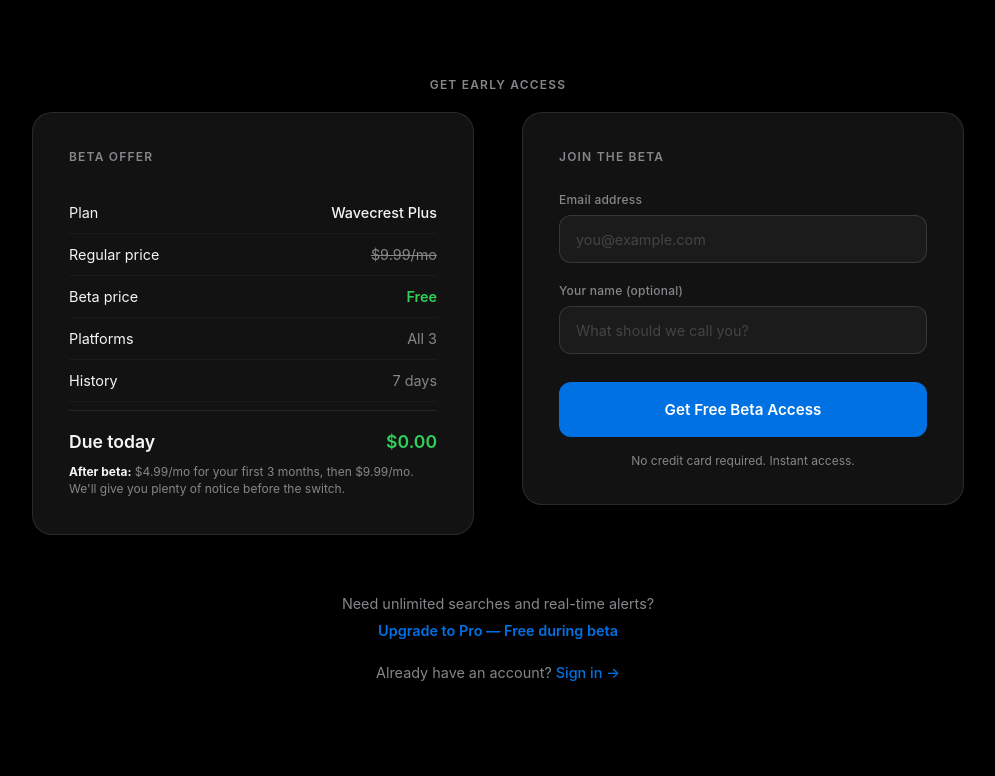
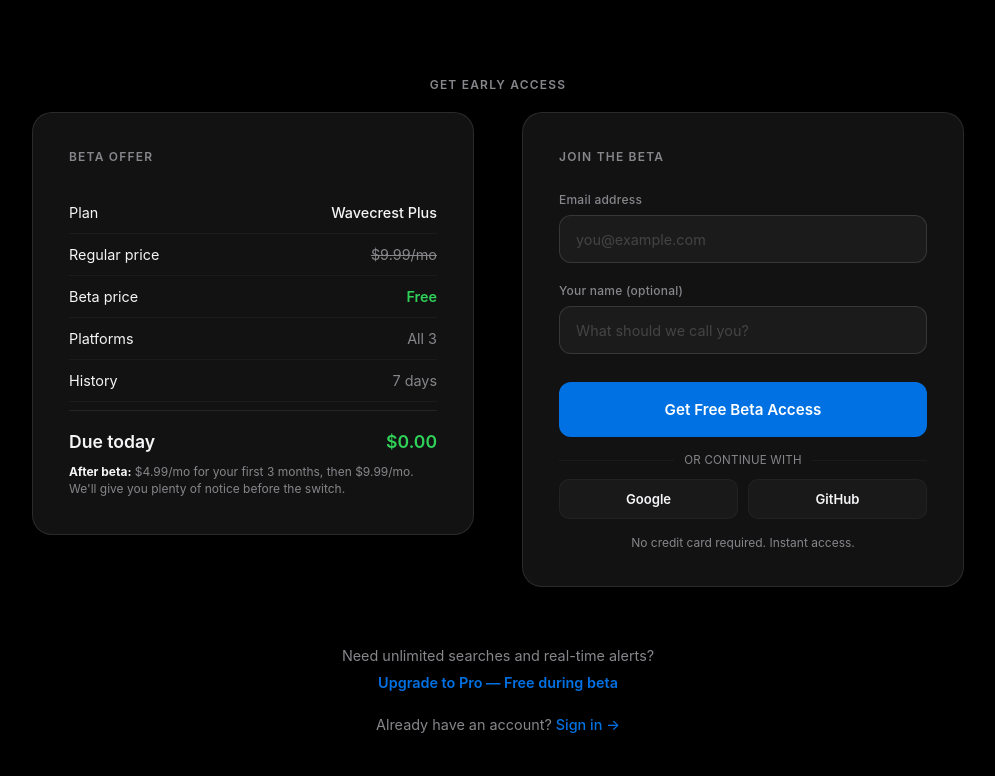
Before and after one commit to Xc00lcapyNovaX/Wavecrest-Pro, a website: page public/checkout-plus.html in a window 1280 px wide. Shown: the part 2089-2865 px from the top of the page, without its empty margins (142-1137 px from the left). Drawn offline with Linux system fonts and the light colour scheme.

```diff
--- a/public/checkout-plus.html
+++ b/public/checkout-plus.html
@@ -392,6 +392,46 @@
       color: var(--muted);
       font-weight: 400;
     }
+    .oauth-divider {
+      display: flex;
+      align-items: center;
+      gap: 10px;
+      margin: 16px 0 12px;
+      color: var(--muted);
+      font-size: .72rem;
+      letter-spacing: .02em;
+      text-transform: uppercase;
+    }
+    .oauth-divider::before,
+    .oauth-divider::after {
+      content: '';
+      flex: 1;
+      height: 1px;
+      background: var(--card-border);
+    }
+    .oauth-row {
+      display: grid;
+      grid-template-columns: 1fr 1fr;
+      gap: 10px;
+    }
+    .oauth-btn {
+      display: flex;
+      align-items: center;
+      justify-content: center;
+      padding: 11px 12px;
+      border: 1px solid var(--card-border);
+      border-radius: 10px;
+      background: rgba(255,255,255,.03);
+      color: var(--fg);
+      text-decoration: none;
+      font-size: .82rem;
+      font-weight: 600;
+      transition: border-color .2s ease, background .2s ease;
+    }
+    .oauth-btn:hover {
+      border-color: rgba(255,255,255,.22);
+      background: rgba(255,255,255,.06);
+    }
 
     /* ── Upsell ── */
     .upsell {
@@ -547,6 +587,11 @@
           <input type="text" id="betaName" placeholder="What should we call you?" autocomplete="name">
         </div>
         <button class="btn-pay">Get Free Beta Access</button>
+        <div class="oauth-divider">or continue with</div>
+        <div class="oauth-row">
+          <a class="oauth-btn" href="/api/auth/google">Google</a>
+          <a class="oauth-btn" href="/api/auth/github">GitHub</a>
+        </div>
         <p class="secure-note">No credit card required. Instant access.</p>
       </div>
 
--- a/server/index.js
+++ b/server/index.js
@@ -60,9 +60,9 @@ app.use(express.static(path.join(__dirname, '..', 'public')));
 
 // ── Passport (OAuth) ───────────────────────────────
 // Auth module registers Passport strategies when required
-const authRouter = require('./routes/auth');
 app.use(passport.initialize());
 app.use(passport.session());
+const authRouter = require('./routes/auth');
 
 
 const trendsRouter = require('./routes/trends');
```
Also changed, not shown: public/checkout-free.html (+45 -0 lines), public/checkout-max.html (+10 -0 lines), public/checkout-pro.html (+10 -0 lines), public/checkout-teams.html (+45 -0 lines).
